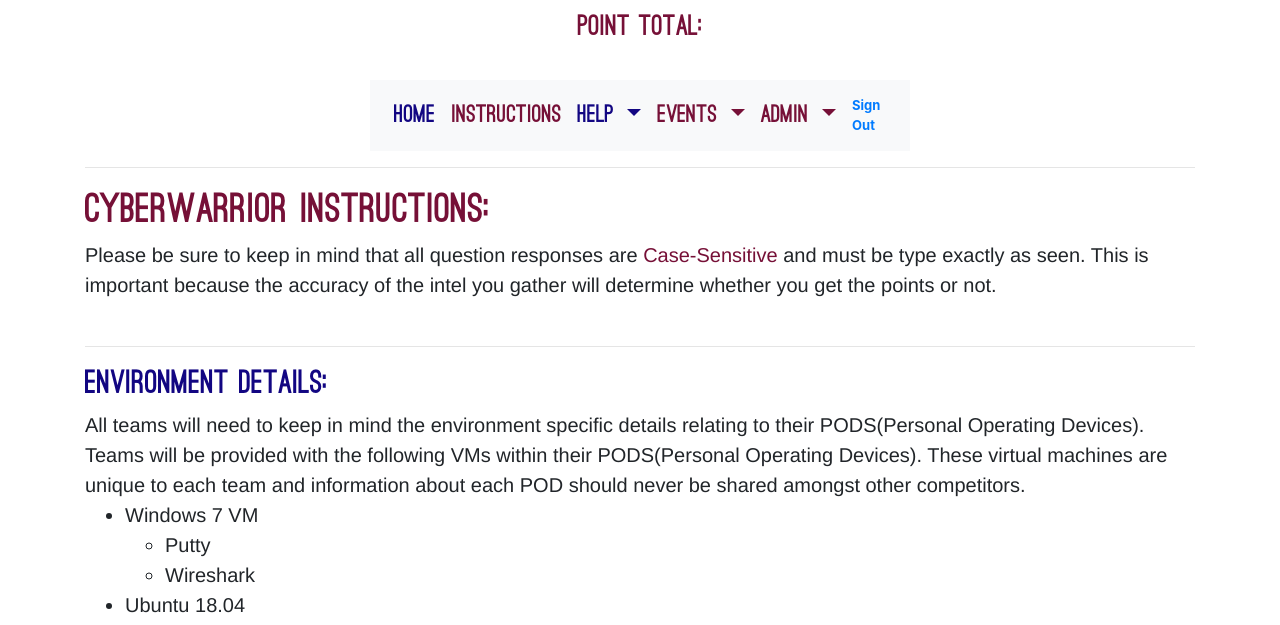
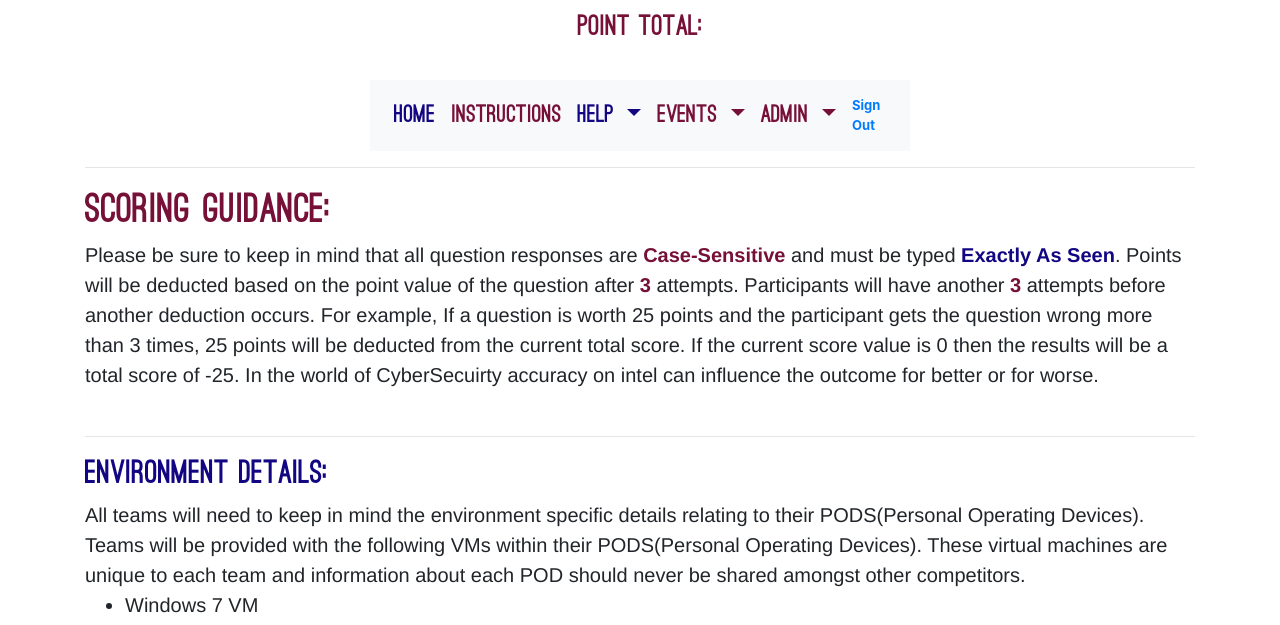
Before and after one commit to byt3-m3/open_scoring_system, a Flask app: page /instructions in a window 1280 px wide. Shown: the part 341-966 px from the top of the page. Run offline with Flask 2, Linux system fonts and the light colour scheme; the visitor is signed in with stand-in values (Sample User, id 1); data that the repository does not hold is empty; some libraries are stand-ins or nearby versions.

Commit message:
refactored the validate_response function and Added feature to track response attempts

```diff
--- a/app.py
+++ b/app.py
@@ -1,6 +1,5 @@
 import argparse
 import json
-import re
 
 from flask import Flask, render_template, request, session, redirect, url_for, g, Response
 
@@ -238,85 +237,74 @@
 
 @app.route("/api/v1/validate_response", methods=['POST'])
 def validate_response():
+    # Extract JSON data from client request
     data = request.json
     response = data.get("response")
     name = data.get("name")
     q_id = data.get("q_id")
     event_id = data.get("event_id")
 
-    # Preforms quick check to validate teams are in database.
+    # Validates the team name is present in database
     if not team_db.get_team_doc(name):
         return Response(json.dumps({"result": False, "msg": "Invalid Team Name"}),
                         status=STATUS_400_BAD_REQUEST,
                         headers=JSON_RESPONSE_HEADERS)
 
-    # Extracts the question data from the database to check against question response.
-    question = event_db.get_question(event_id, q_id)
-    if question:
-        if question.get("answer"):
+    # Extracts the question from database using the event_id and q_id
+    question = event_db.get_question(event_id, q_id) if event_db.get_question(event_id, q_id) else None
+    if not question:
+        return Response(json.dumps({"result": False, "msg": "event_id or q_id is invalid."}),
+                        status=STATUS_400_BAD_REQUEST,
+                        headers=JSON_RESPONSE_HEADERS)
 
-            pattern = re.compile(f'{question.get("answer")}', re.I)
+    # Checks if the team has a previous response in the database
+    cached_resp = team_db.get_response_by_event_id(name, event_id, q_id) if team_db.get_response_by_event_id(name,
+                                                                                                             event_id,
 
-            if question.get("answer") == response:  # Uncomment if no Regex Searches are desired
-                # if len(pattern.findall(response)) > 0:
+                                                                                                             q_id) else None
 
-                cached_resp = team_db.get_response_by_event_id(name, event_id, q_id)
+    # Checks if previous response have points awarded
+    if cached_resp:
+        if cached_resp.get("points_awarded", False):
+            return Response(json.dumps({"result": True, "msg": "Points Already Awarded"}),
+                            status=STATUS_200_SUCCESS,
+                            headers=JSON_RESPONSE_HEADERS)
 
-                if cached_resp:
-                    if cached_resp['points_awarded']:
-                        return Response(json.dumps({"result": True, "msg": "Points Already Awarded"}),
-                                        status=STATUS_200_SUCCESS,
-                                        headers=JSON_RESPONSE_HEADERS)
+    # Constructs the new response model
+    new_response = {
+        "event_id": event_id,
+        "q_id": q_id,
+        "response": response,
+        "points_awarded": False,
+        "point_value": question['point_value'],
+        "attempts": cached_resp.get("attempts", 0) if cached_resp is not None else 0
+    }
 
-                team_obj = team_db.get_team_doc(name)
+    # Checks if the question answer matches the users response, if True aware points and updated model
+    if question.get("answer") == response:
+        new_response['points_awarded'] = True
+        team_db.incr_points(name, question.get("point_value"))
+        team_db.update_response(name, event_id, q_id, new_response)
 
-                # Constructs new response object
-                new_response = {
-                    "event_id": event_id,
-                    "q_id": q_id,
-                    "response": response,
-                    "points_awarded": True,
-                    "point_value": question['point_value'],
-                    "attempts": cached_resp.get("attempts", 0) + 1 if cached_resp is not None else 0 + 1
-                }
+        return Response(json.dumps({"result": True, "msg": "Correct"}),
+                        status=STATUS_200_SUCCESS,
+                        headers=JSON_RESPONSE_HEADERS)
 
-                team_obj['responses'].append(new_response)
-                team_obj['points'] += int(question['point_value'])
-                team_db.update_data(name, team_obj)
+    else:
 
-                return Response(json.dumps({"result": True, "msg": "Correct"}),
-                                status=STATUS_200_SUCCESS,
-                                headers=JSON_RESPONSE_HEADERS)
-            else:
-                cached_resp = team_db.get_response_by_event_id(name, event_id, q_id)
+        new_response['points_awarded'] = False
+        new_response['attempts'] = new_response['attempts'] + 1
+        point_val = question.get("point_value") * -1
 
-                new_response = {
-                    "event_id": event_id,
-                    "q_id": q_id,
-                    "response": response,
-                    "points_awarded": False,
-                    "point_value": question['point_value'],
-                    "attempts": cached_resp.get("attempts", 0) + 1 if cached_resp is not None else 0 + 1
-                }
-                team_obj = team_db.get_team_doc(name)
+        # Checks if response attempts is greater than 3, if so points will be deducted.
+        if new_response['attempts'] > 3:
+            team_db.incr_points(name, point_val)
+            new_response['attempts'] = 0  # Resets attempts to 0
 
-                for i, resp in enumerate(team_obj['responses']):
-                    if resp.get("event_id") == new_response['event_id']:
-                        index = i
-                        team_obj['responses'].pop(index)
-                        team_obj['points'] -= new_response['point_value']
-
-                team_obj['responses'].append(new_response)
-                team_obj['points'] += int(question['point_value'])
-                team_db.update_data(name, team_obj)
-
-                return Response(json.dumps({"result": False, "msg": "Incorrect"}),
-                                status=STATUS_200_SUCCESS,
-                                headers=JSON_RESPONSE_HEADERS)
-
-    return Response(json.dumps({"result": False, "msg": "Event not Found"}),
-                    status=STATUS_417_EXPECTATION_FAILED,
-                    headers=JSON_RESPONSE_HEADERS)
+        team_db.update_response(name, event_id, q_id, new_response)
+        return Response(json.dumps({"result": False, "msg": "Incorrect Answer"}),
+                        status=STATUS_200_SUCCESS,
+                        headers=JSON_RESPONSE_HEADERS)
 
 
 @app.route("/api/v1/new_response", methods=['POST'])
--- a/scorekeeper/db.py
+++ b/scorekeeper/db.py
@@ -225,7 +225,6 @@
         for i, old_response in enumerate(doc['responses']):
 
             if new_response['event_id'] == old_response['event_id']:
-
                 doc['responses'].pop(i)
                 doc['points'] -= old_response['point_value']
                 doc['responses'].append(new_response)
@@ -251,6 +250,39 @@
         else:
             return []
 
+    def update_response(self, team_name, event_id, q_id, new_response):
+        '''
+        Updates the selected teams responses. If the response is present in the list,
+        this function will replace the response, if the response is not present in the database
+        this function is will add a new response to the database.
+
+
+        :param team_name:
+        :param event_id:
+        :param q_id:
+        :param new_response:
+        :return:
+        '''
+        team_doc = self.get_team_doc(team_name)
+
+        for idx, response in enumerate(team_doc.get("responses")):
+
+            if response.get("q_id") == q_id:
+
+                team_doc.get("responses").pop(idx)
+                team_doc.get("responses").append(new_response)
+
+                if self.collections.update_one({"name": team_name}, {"$set": team_doc}):
+                    return True
+                else:
+                    return False
+
+        team_doc.get("responses").append(new_response)
+        if self.collections.update_one({"name": team_name}, {"$set": team_doc}):
+            return True
+        else:
+            return False
+
     def get_responses_by_event_id(self, team_name, event_id):
         doc = self.get_team_doc(team_name)
         if not doc:
@@ -269,7 +301,7 @@
 
     def get_response_by_event_id(self, team_name, event_id, q_id):
         resp = self.get_responses_by_event_id(team_name, event_id)
-        for r in resp:
+        for i, r in enumerate(resp):
             if r['q_id'] == q_id:
                 return r
 
--- a/templates/instructions.j2
+++ b/templates/instructions.j2
@@ -8,13 +8,21 @@
 
             <div class="col">
                 <div class="h1 MontserratBlack MainFontColor">
-                    CyberWarrior Instructions:
+                    Scoring Guidance:
                 </div>
                 <article class="help_font" style="font-family: Helvetica;">
                     Please be sure to keep in mind that all question responses are
-                    <spann style="color: #761037">Case-Sensitive</spann>
-                    and must be type exactly as seen. This is important because the accuracy of the intel you gather
-                    will determine whether you get the points or not.
+                    <b class="MainFontColor">Case-Sensitive</b>
+                    and must be typed <b class="MainFontColor2">Exactly As Seen</b>. Points will be deducted based on
+                    the point value of the question
+
+                    after <b class="MainFontColor">3</b> attempts. Participants will have another <b
+                        class="MainFontColor">3</b> attempts before another
+                    deduction occurs. For example, If a question is worth 25 points and the participant gets the
+                    question wrong more than 3 times, 25 points will be
+                    deducted from the current total score. If the current score value is 0 then the results will be a
+                    total score of -25. In the world of CyberSecuirty accuracy on intel can influence the outcome for
+                    better or for worse.
                 </article>
             </div>
 
```
Also changed, not shown: templates/event_template.j2 (+14 -2 lines).
